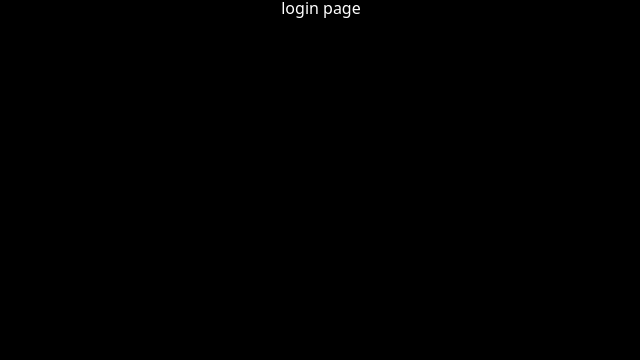
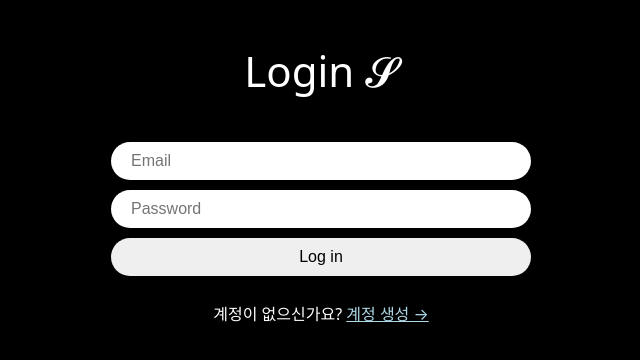
Before and after one commit to 99yang/switter, a React (Vite) app: page /login in a window 1280 px wide. Shown: the top 360 px of the page, without its empty margins (319-959 px from the left). Built offline with nearby package versions, Linux system fonts and the light colour scheme.

Commit message:
#3.4 login

```diff
--- a/src/App.tsx
+++ b/src/App.tsx
@@ -9,11 +9,16 @@
 import { useEffect, useState } from 'react';
 import LoadingScreen from './components/loading-screen';
 import { auth } from './firebase';
+import ProtectedRoute from './components/protected-route';
 
 const router = createBrowserRouter([
   {
     path: '/',
-    element: <Layout />,
+    element: (
+      <ProtectedRoute>
+        <Layout />
+      </ProtectedRoute>
+    ),
     children: [
       {
         path: '',
--- /dev/null
+++ b/src/components/auth-components.ts
@@ -0,0 +1,46 @@
+import styled from 'styled-components';
+
+// login, create-account pages
+export const Wrapper = styled.div`
+  width: 420px;
+  height: 100%;
+  display: flex;
+  flex-direction: column;
+  align-items: center;
+  padding: 50px 0px;
+`;
+export const Title = styled.h1`
+  font-size: 42px;
+`;
+export const Form = styled.form`
+  margin-top: 50px;
+  margin-bottom: 10px;
+  display: flex;
+  flex-direction: column;
+  gap: 10px;
+  width: 100%;
+`;
+export const Input = styled.input`
+  padding: 10px 20px;
+  border-radius: 50px;
+  border: none;
+  width: 100%;
+  font-size: 16px;
+  &[type='submit'] {
+    cursor: pointer;
+    &:hover {
+      opacity: 0.8;
+    }
+  }
+`;
+export const Error = styled.span`
+  font-weight: 600;
+  color: tomato;
+`;
+
+export const Switcher = styled.span`
+  margin-top: 20px;
+  a {
+    color: lightblue;
+  }
+`;
--- a/src/components/layout.tsx
+++ b/src/components/layout.tsx
@@ -3,7 +3,6 @@
 export default function Layout() {
   return (
     <>
-      <h2>Layout</h2>
       <Outlet />
     </>
   );
--- /dev/null
+++ b/src/components/protected-route.tsx
@@ -0,0 +1,15 @@
+import { Navigate } from 'react-router-dom';
+import { auth } from '../firebase';
+
+export default function ProtectedRoute({
+  children,
+}: {
+  children: React.ReactNode;
+}) {
+  const user = auth.currentUser;
+  if (user === null) {
+    return <Navigate to="/login" />;
+  }
+
+  return children;
+}
--- a/src/routes/create-account.tsx
+++ b/src/routes/create-account.tsx
@@ -1,44 +1,16 @@
 import { createUserWithEmailAndPassword, updateProfile } from 'firebase/auth';
 import { useState } from 'react';
-import styled from 'styled-components';
 import { auth } from '../firebase';
-import { useNavigate } from 'react-router-dom';
-
-const Wrapper = styled.div`
-  width: 420px;
-  height: 100%;
-  display: flex;
-  flex-direction: column;
-  align-items: center;
-  padding: 50px 0px;
-`;
-const Title = styled.h1`
-  font-size: 42px;
-`;
-const Form = styled.form`
-  margin-top: 50px;
-  display: flex;
-  flex-direction: column;
-  gap: 10px;
-  width: 100%;
-`;
-const Input = styled.input`
-  padding: 10px 20px;
-  border-radius: 50px;
-  border: none;
-  width: 100%;
-  font-size: 16px;
-  &[type='submit'] {
-    cursor: pointer;
-    &:hover {
-      opacity: 0.8;
-    }
-  }
-`;
-const Error = styled.span`
-  font-weight: 600;
-  color: tomato;
-`;
+import { Link, useNavigate } from 'react-router-dom';
+import { FirebaseError } from 'firebase/app';
+import {
+  Error,
+  Form,
+  Input,
+  Switcher,
+  Title,
+  Wrapper,
+} from '../components/auth-components';
 
 export default function CreateAccount() {
   const navigate = useNavigate();
@@ -63,6 +35,7 @@
 
   const onSubmit = async (e: React.FormEvent<HTMLFormElement>) => {
     e.preventDefault();
+    setError('');
     if (isLoading || name === '' || email === '' || password === '') return;
     try {
       // #3.3
@@ -72,16 +45,14 @@
         email,
         password
       );
-      console.log(credentials.user);
-      updateProfile(credentials.user, {
+      await updateProfile(credentials.user, {
         displayName: name,
       });
       navigate('/');
-      // create account
-      // set name user
-      // redirect to the home
     } catch (e) {
-      // setError
+      if (e instanceof FirebaseError) {
+        setError(e.message);
+      }
     } finally {
       setLoading(false);
     }
@@ -123,6 +94,9 @@
         />
       </Form>
       {error !== '' ? <Error>{error}</Error> : null}
+      <Switcher>
+        이미 계정이 있으신가요? <Link to="/login">로그인 &rarr;</Link>
+      </Switcher>
     </Wrapper>
   );
 }
--- a/src/routes/home.tsx
+++ b/src/routes/home.tsx
@@ -1,3 +1,13 @@
+import { auth } from '../firebase';
+
 export default function Home() {
-  return <h1>Home page</h1>;
+  const logOut = () => {
+    auth.signOut();
+    location.reload();
+  };
+  return (
+    <h1>
+      <button onClick={logOut}>Log Out</button>
+    </h1>
+  );
 }
--- a/src/routes/login.tsx
+++ b/src/routes/login.tsx
@@ -1,3 +1,81 @@
-export default function Login() {
-  return <h1>login page</h1>;
+import { useState } from 'react';
+import { auth } from '../firebase';
+import { Link, useNavigate } from 'react-router-dom';
+import { FirebaseError } from 'firebase/app';
+import { signInWithEmailAndPassword } from 'firebase/auth';
+import {
+  Error,
+  Form,
+  Input,
+  Switcher,
+  Title,
+  Wrapper,
+} from '../components/auth-components';
+
+export default function CreateAccount() {
+  const navigate = useNavigate();
+  const [isLoading, setLoading] = useState(false);
+  const [email, setEmail] = useState('');
+  const [password, setPassword] = useState('');
+  const [error, setError] = useState('');
+
+  const onChange = (e: React.ChangeEvent<HTMLInputElement>) => {
+    const {
+      target: { name, value },
+    } = e;
+    if (name === 'email') {
+      setEmail(value);
+    } else if (name === 'password') {
+      setPassword(value);
+    }
+  };
+
+  const onSubmit = async (e: React.FormEvent<HTMLFormElement>) => {
+    e.preventDefault();
+    setError('');
+    if (isLoading || email === '' || password === '') return;
+    try {
+      // #3.3
+      setLoading(true);
+      await signInWithEmailAndPassword(auth, email, password);
+      navigate('/');
+    } catch (e) {
+      if (e instanceof FirebaseError) {
+        setError(e.message);
+      }
+    } finally {
+      setLoading(false);
+    }
+
+    console.log(name, email, password);
+  };
+
+  return (
+    <Wrapper>
+      <Title>Login 𝓢</Title>
+      <Form onSubmit={onSubmit}>
+        <Input
+          onChange={onChange}
+          name="email"
+          value={email}
+          placeholder="Email"
+          type="email"
+          required
+        />
+        <Input
+          onChange={onChange}
+          name="password"
+          value={password}
+          placeholder="Password"
+          type="password"
+          required
+        />
+        <Input type="submit" value={isLoading ? 'Loading...' : 'Log in'} />
+      </Form>
+      {error !== '' ? <Error>{error}</Error> : null}
+      <Switcher>
+        계정이 없으신가요? <Link to="/create-account">계정 생성 &rarr;</Link>
+      </Switcher>
+    </Wrapper>
+  );
 }
```
